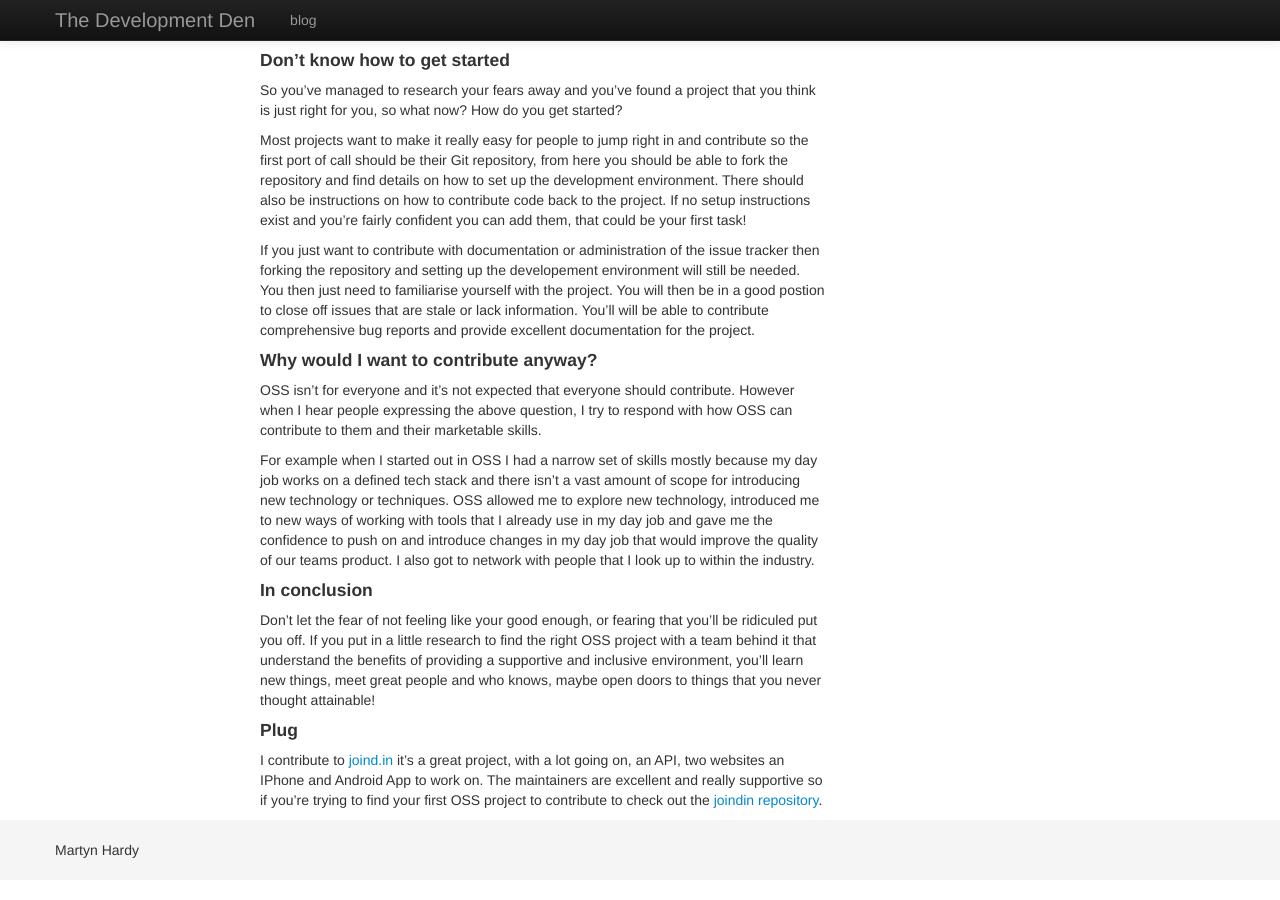
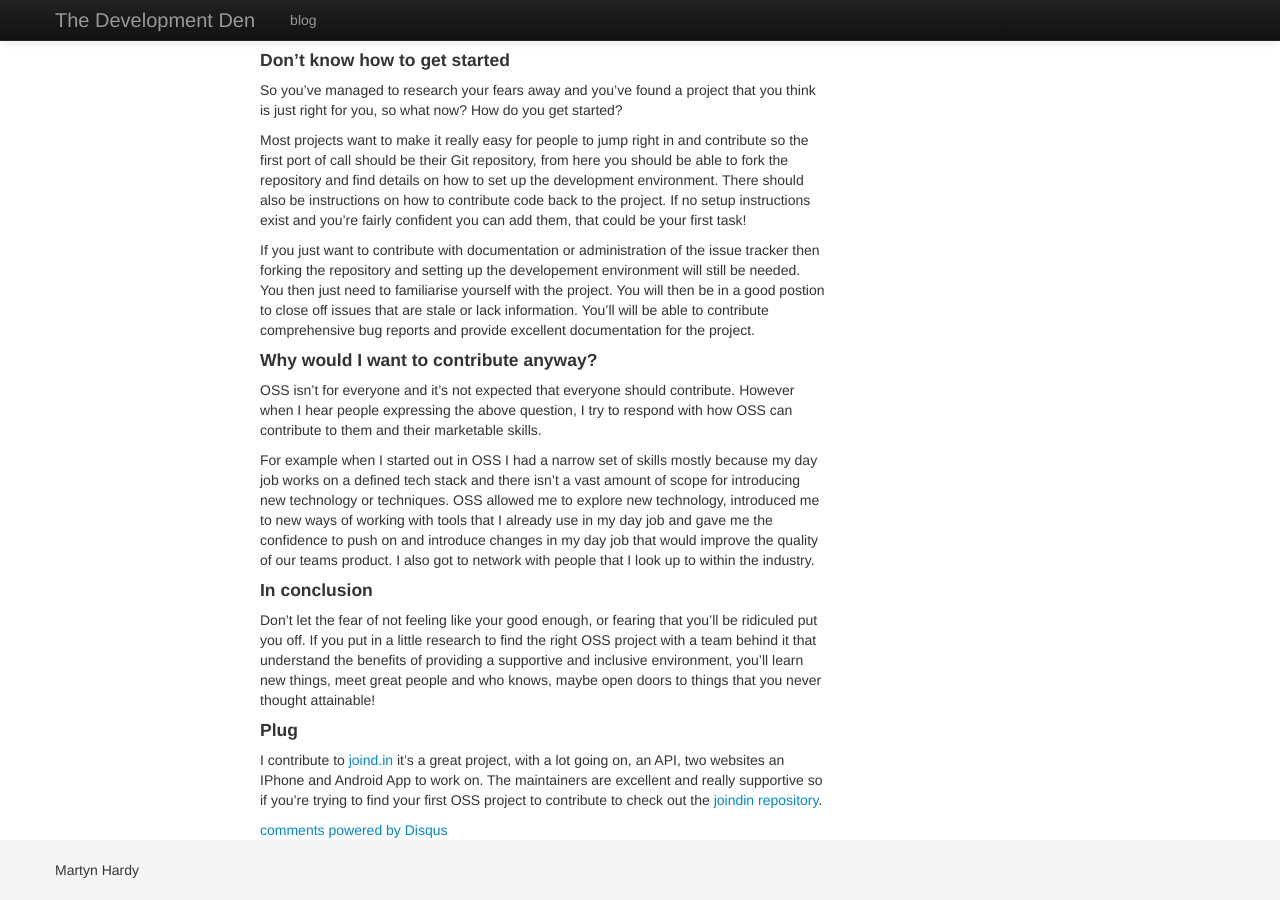
Before and after one commit to martynthewolf/martynthewolf.github.io, a Jekyll site: the page built from _posts/2014-04-16-Getting-Started-In-Open-Source-Development.markdown, in a window 1280 px wide and 900 px high, scrolled down 770 px. Built offline with Jekyll 4.4.1, drawn with Linux system fonts in a browser that asks for light colours; nearby versions of some CDN libraries; comment, search, counter and statistics services are not loaded; some of the changed lines change nothing that is shown.

Commit message:
Add disqus comments to posts

```diff
--- a/_layouts/post.html
+++ b/_layouts/post.html
@@ -7,3 +7,17 @@
 <div class="post">
 {{ content }}
 </div>
+<div id="disqus_thread"></div>
+<script type="text/javascript">
+    /* * * CONFIGURATION VARIABLES: EDIT BEFORE PASTING INTO YOUR WEBPAGE * * */
+    var disqus_shortname = 'httpwwwthewolfdencouk'; // required: replace example with your forum shortname
+
+    /* * * DON'T EDIT BELOW THIS LINE * * */
+    (function() {
+    var dsq = document.createElement('script'); dsq.type = 'text/javascript'; dsq.async = true;
+    dsq.src = '//' + disqus_shortname + '.disqus.com/embed.js';
+    (document.getElementsByTagName('head')[0] || document.getElementsByTagName('body')[0]).appendChild(dsq);
+    })();
+</script>
+<noscript>Please enable JavaScript to view the <a href="http://disqus.com/?ref_noscript">comments powered by Disqus.</a></noscript>
+<a href="http://disqus.com" class="dsq-brlink">comments powered by <span class="logo-disqus">Disqus</span></a>
```
